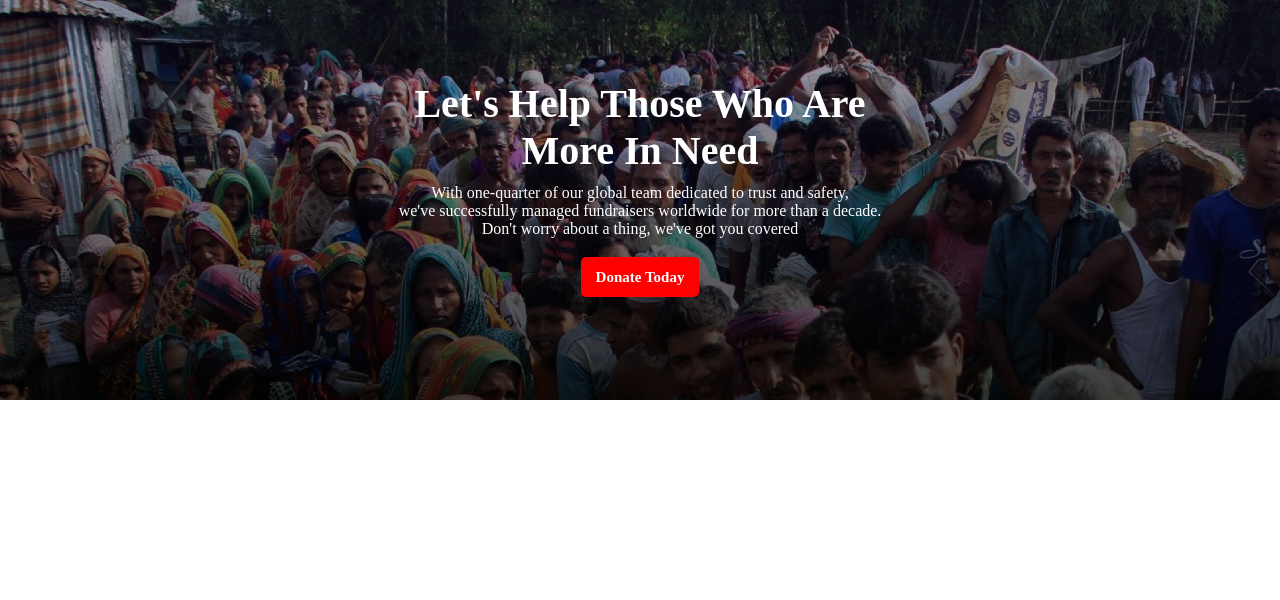
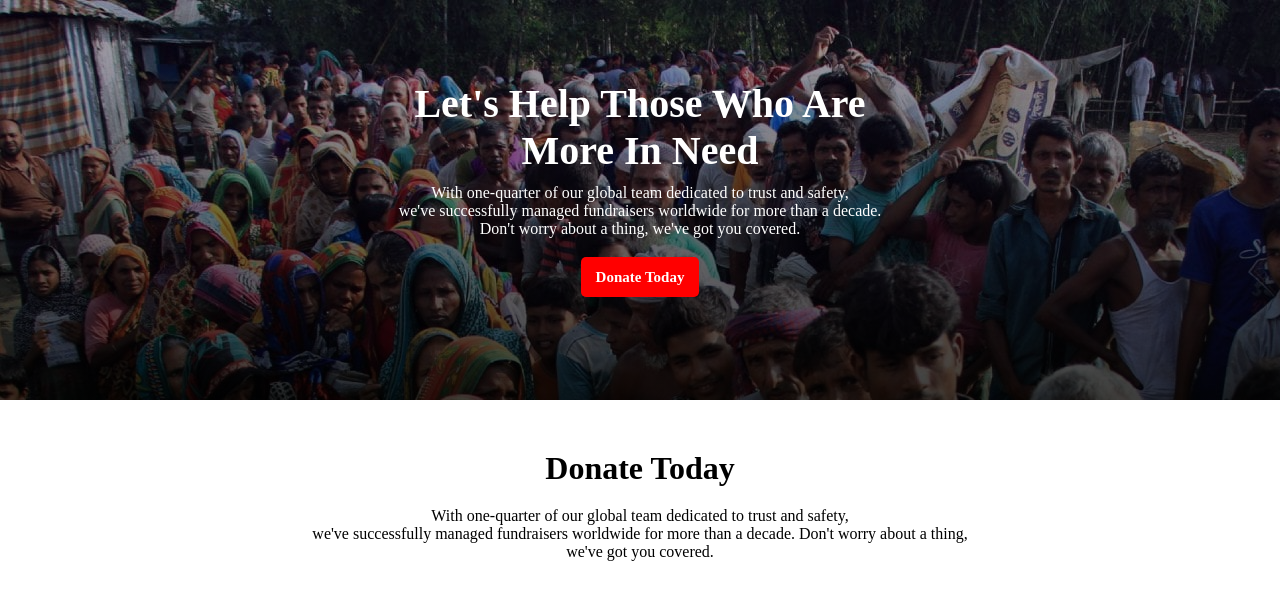
Before and after one commit to saarustuff/donate-me, a plain HTML site: page index.html in a window 1280 px wide. Drawn offline with Linux system fonts and the light colour scheme.

Commit message:
mid-text-finished

```diff
--- a/index.html
+++ b/index.html
@@ -16,11 +16,16 @@
                 Let's Help Those Who Are <br> More In Need
             </h1>
             <p class="top-text2">
-                With one-quarter of our global team dedicated to trust and safety, <br> we've successfully managed fundraisers worldwide for more than a decade. <br> Don't worry about a thing, we've got you covered
+                With one-quarter of our global team dedicated to trust and safety, <br> we've successfully managed fundraisers worldwide for more than a decade. <br> Don't worry about a thing, we've got you covered.
             </p>
             <a class="top-btn" target="_blank" href="https://www.gofundme.com/">Donate Today</a>
         </div>
     </section>
     <!-- Top section finished -->
+
+    <div class="mid-text">
+        <h1 class="mid-heading">Donate Today</h1>
+        <p class="mid-text2">With one-quarter of our global team dedicated to trust and safety, <br> we've successfully managed fundraisers worldwide for more than a decade. Don't worry about a thing, <br> we've got you covered.</p>
+    </div>
 </body>
 </html>
--- a/style.css
+++ b/style.css
@@ -36,3 +36,13 @@
 .top-btn:hover {
     background-color: green;
 }
+
+/* Mid Text */
+.mid-text {
+    text-align: center;
+    /* padding:30px 0; */
+    margin: 50px 0;
+}
+.mid-text2 {
+    padding-top: 20px;
+}
```
